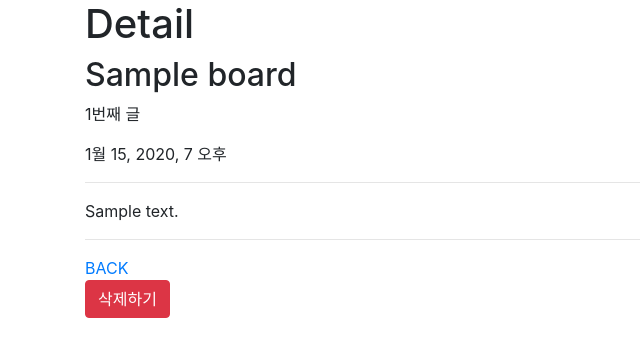
After one commit to iuiurm/twilight, a Django app: page /boards/1/ in a window 1280 px wide. The commit adds this page. Shown: the top 357 px of the page, without its empty margins (0-640 px from the left). Run offline with Django 3.2, Linux system fonts and the light colour scheme; tables that the repository leaves empty hold one stand-in row (values such as "Sample post"); some libraries are stand-ins or nearby versions.

Commit message:
Finish CRD

```diff
--- /dev/null
+++ b/boards/templates/boards/detail.html
@@ -0,0 +1,16 @@
+{% extends 'boards/base.html' %}
+
+{% block body %}
+    <h1>Detail</h1>
+    <h2>{{ board.title }}</h2>
+    <p>{{ board.id }}번째 글</p>
+    <p>{{ board.created_at }}</p>
+    <hr />
+    <p>{{ board.content }}</p>
+    <hr />
+    <a href="/boards/">BACK</a>
+    <form action="/boards/{{ board.id }}/delete/" method="post">
+        {% csrf_token %}
+        <input class="btn btn-danger" type="submit" value="삭제하기"/>
+    </form>
+{% endblock %}
--- a/boards/templates/boards/index.html
+++ b/boards/templates/boards/index.html
@@ -6,7 +6,7 @@
     {% for board in boards %}
         <p>글 번호 : {{ board.id }}</p>
         <p>글 제목 : {{ board.title }}</p>
-        <p>글 내용 : {{ board.content }}</p>
+        <a href="/boards/{{ board.id }}/">[상세글 보러가기]</a>
         <hr />
     {% endfor %}
 
--- a/boards/urls.py
+++ b/boards/urls.py
@@ -5,4 +5,6 @@ urlpatterns = [
     path('', views.index),  # www.mulcam.com/boards/
     path('new/', views.new),  # 사용자의 입력을 받아서 게시글을 작성하는 곳
     path('create/', views.create),  # 사용자가 입력한 데이터를 전송받고 실제 DB에 작성 및 사용자 피드백
+    path('<int:id>/', views.detail),  # www.mulcam.com/boards/<id>/
+    path('<int:id>/delete/', views.delete),
 ]
--- a/boards/views.py
+++ b/boards/views.py
@@ -1,4 +1,4 @@
-from django.shortcuts import render
+from django.shortcuts import render, redirect
 from .models import Board
 
 
@@ -17,8 +17,24 @@ def new(request):
 
 # 데이터를 받아서 실제 DB 에 작성
 def create(request):
-    title = request.GET.get('title')
-    content = request.GET.get('content')
+    title = request.POST.get('title')
+    content = request.POST.get('content')
     board = Board(title=title, content=content)
     board.save()
-    return render(request, 'boards/create.html')
+    return redirect(f'/boards/{board.id}/')
+
+
+# 특정 게시글 하나만 가지고 온다.
+def detail(request, id):
+    # Board 클래스를 사용해서 id 값에 맞는 데이터를 가지고 온다.
+    # context 로 넘겨서 detail.html 페이지에서 title 과 content 를
+    # 출력해본다.
+    board = Board.objects.get(id=id)
+    context = {'board': board}
+    return render(request, 'boards/detail.html', context)
+
+
+def delete(request, id):
+    board = Board.objects.get(id=id)
+    board.delete()
+    return redirect('/boards/')
```
